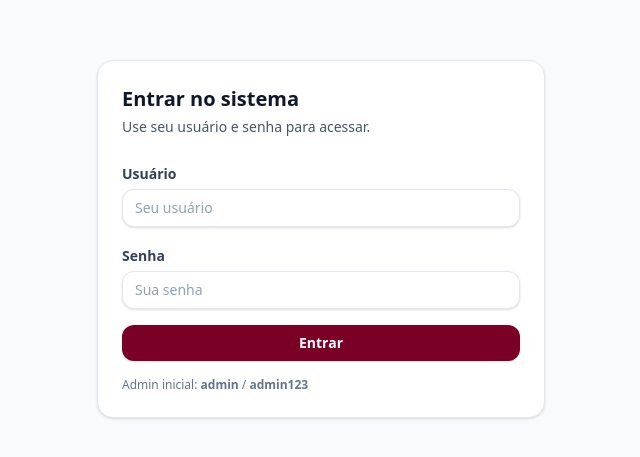
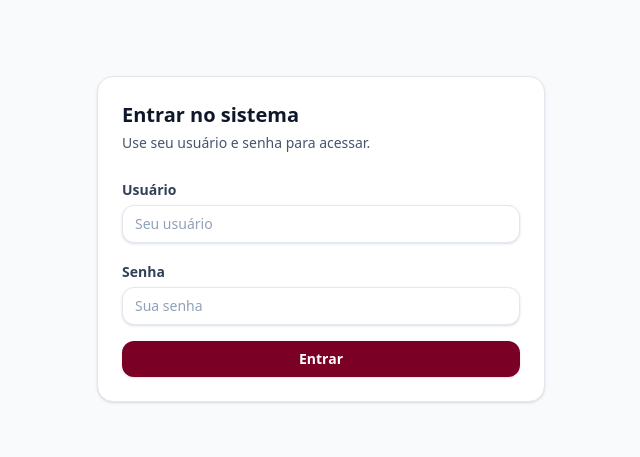
Before and after one commit to exorc1/sistema-retencao-alunos-PUCPR, a React (Vite) app in the folder frontend/: page / in a window 1280 px wide. Shown: the part 161-618 px from the top of the page, without its empty margins (319-959 px from the left). Built offline with nearby package versions, Linux system fonts and the light colour scheme.

Commit message:
15/03/2026 19:45:37,42 auto update

```diff
--- a/frontend/src/App.jsx
+++ b/frontend/src/App.jsx
@@ -821,10 +821,6 @@ export default function App() {
               Entrar
             </Button>
           </form>
-
-          <div className="mt-4 text-xs text-slate-500">
-            Admin inicial: <b>admin</b> / <b>admin123</b>
-          </div>
 
           {toast ? (
             <div className="mt-4 rounded-xl border border-slate-200 bg-slate-50 px-4 py-3 text-sm text-slate-800">
```
